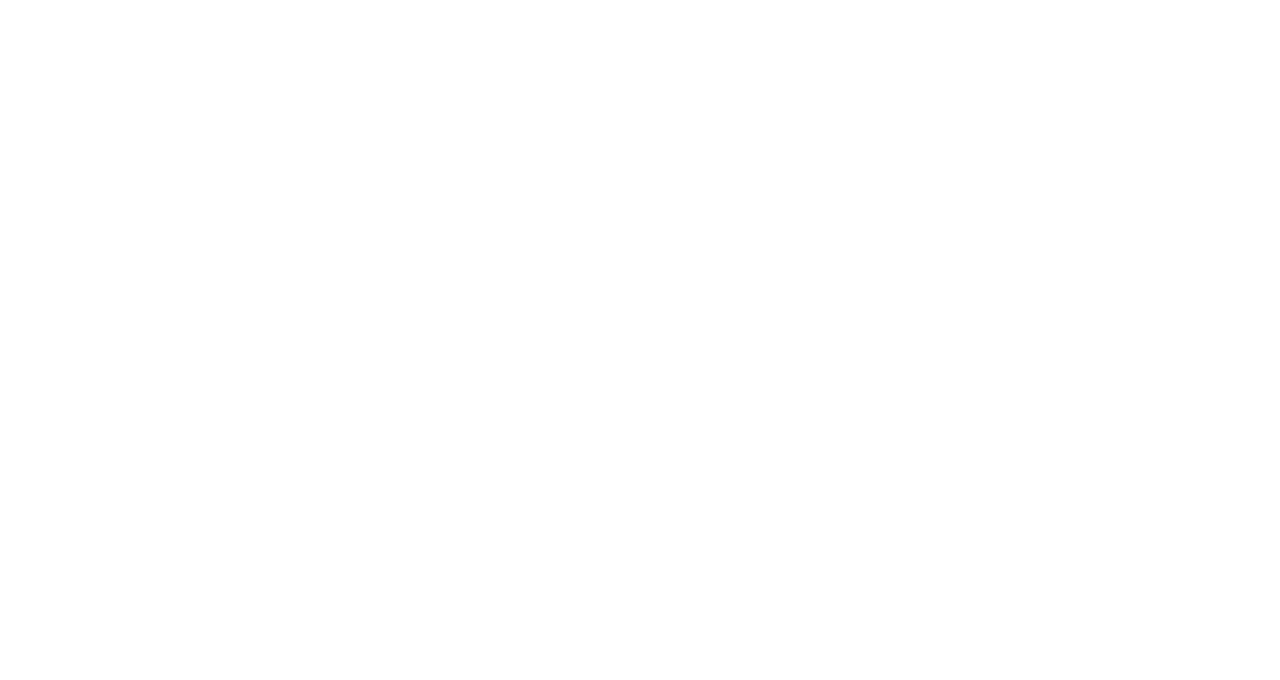
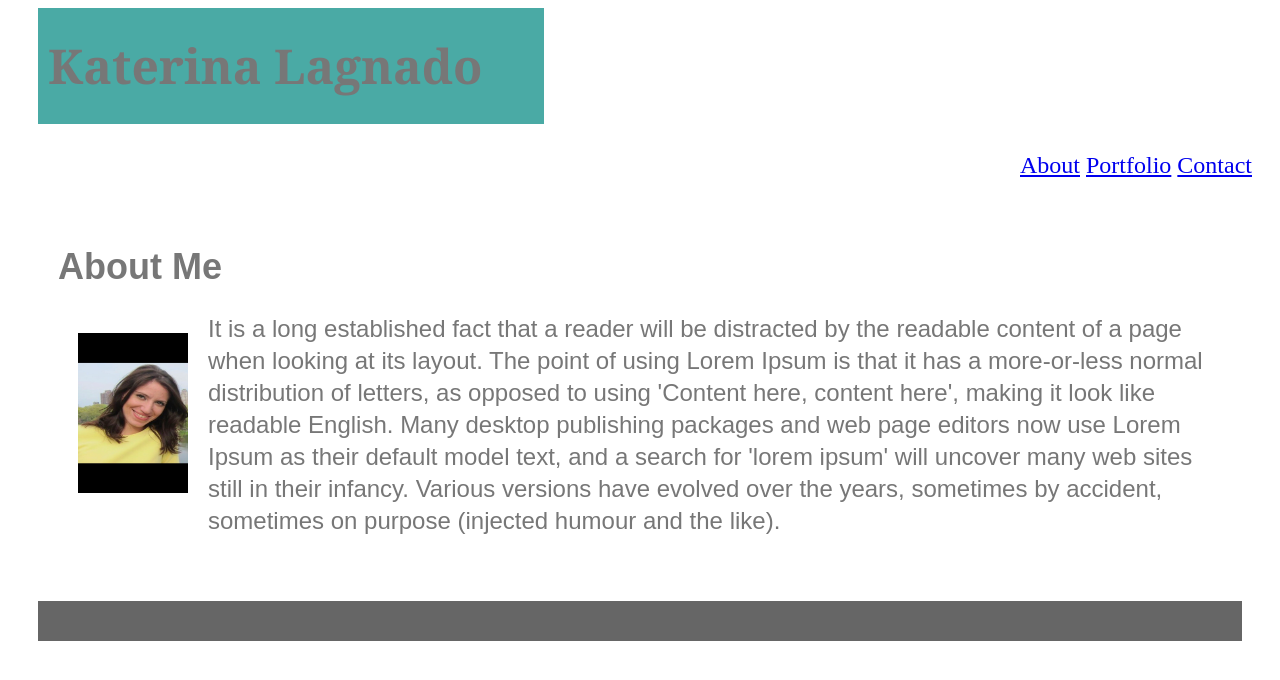
Before and after one commit to kat-lagnado/Basic-Portfolio, a plain HTML site: page index.html in a window 1280 px wide. Drawn offline with Linux system fonts and the light colour scheme.

Commit message:
adding updated files

```diff
--- a/assets/css/style.css
+++ b/assets/css/style.css
@@ -1,9 +1,68 @@
-<!DOCYMENT html>
-<html lang="en-us">
+/**
+ * Float Layout Activity
+ **/
 
-<head>
-  <title>Kat Lagnado<title>
+ * {
+  box-sizing: border-box;
+  text-align: left;
+}
 
-  <h1>Katerina Lagnado</h1>
+body {
+  font-size: 24px;
+  line-height: 32px;
+  color:#777777;;
+  background: #ffffff;
 
-  <p><img src=""
+}
+
+header {
+  padding: 10px;
+  margin-bottom: 5px;
+  color: #777777;
+  background: #4aaaa5;
+  width: 40%;
+  margin-left: 30px;
+  font-family: 'Georgia', Times, Times New Roman, serif;
+
+}
+
+h2 {
+  color: 4aaaa5;
+}
+
+
+#main-bio {
+  padding: 20px;
+  margin-bottom: 20px;
+  background: #ffffff;
+  padding: 20px;
+  margin-left: 30px;
+  margin-right: 30px;
+  font-family: 'Arial', 'Helvetica Neue', sans-serif;
+
+
+}
+
+img {
+  float: left;
+  height: 200px;
+  width: 150px;
+  padding: 20px;
+}
+
+#navbar {
+  padding: 20px;
+  margin-top: 0;
+  background: #ffffff;
+  text-align: right;
+  margin=left: 30px;
+  color: red;
+}
+
+footer {
+  padding: 20px;
+  clear: both;
+  background: #666666;
+  margin-left: 30px;
+  margin-right: 30px;
+}
--- a/index.html
+++ b/index.html
@@ -1,9 +1,51 @@
-<!DOCYMENT html>
+<!DOCTYPE html>
 <html lang="en-us">
 
 <head>
-  <title>Kat Lagnado<title>
+  <meta charset="UTF-8">
+  <title> Basic-Portfolio</title>
 
-  <h1>Katerina Lagnado</h1>
+  <!-- This line is money! It points your HTML to the CSS file. -->
+  <link rel="stylesheet" type="text/css" href="assets/css/style.css">
+  <!-- Notice the "relative" pathway? It matches a file inside our current directory's "assets" folder. Open it to see our style rules. -->
+</head>
 
-  <p><img src=""
+<body>
+  <div class="container">
+    <header>
+      <h1>Katerina Lagnado</h1>
+    </header>
+
+
+    <section id="navbar">
+
+      <a href="#home">About</a>
+      <a href="#news">Portfolio</a>
+      <a href="#contact">Contact</a>
+
+    </section>
+
+
+
+    <section id="main-bio">
+      <h2>About Me</h2>
+      <img src="assets/images/kat-416.jpg" alt="Kat Lagnado">
+
+      <p> It is a long established fact that a reader will be distracted by the readable content of a page when looking
+        at its layout. The point of using Lorem Ipsum is that it has a more-or-less normal distribution of letters, as
+        opposed to using 'Content here, content here', making it look like readable English. Many desktop publishing
+        packages and web page editors now use Lorem Ipsum as their default model text, and a search for 'lorem ipsum'
+        will uncover many web sites still in their infancy. Various versions have evolved over the years, sometimes by
+        accident, sometimes on purpose (injected humour and the like).
+
+
+    </section>
+
+
+    <footer>
+
+    </footer>
+  </div>
+</body>
+
+</html>
```
Also changed, not shown: portfolio.html (+57 -4 lines).
